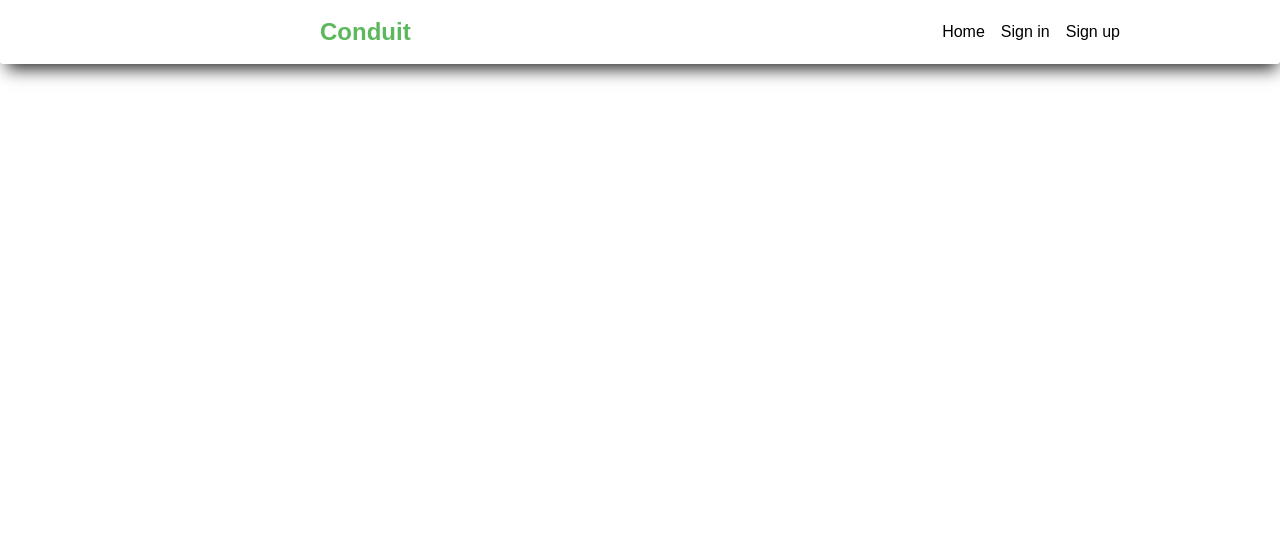
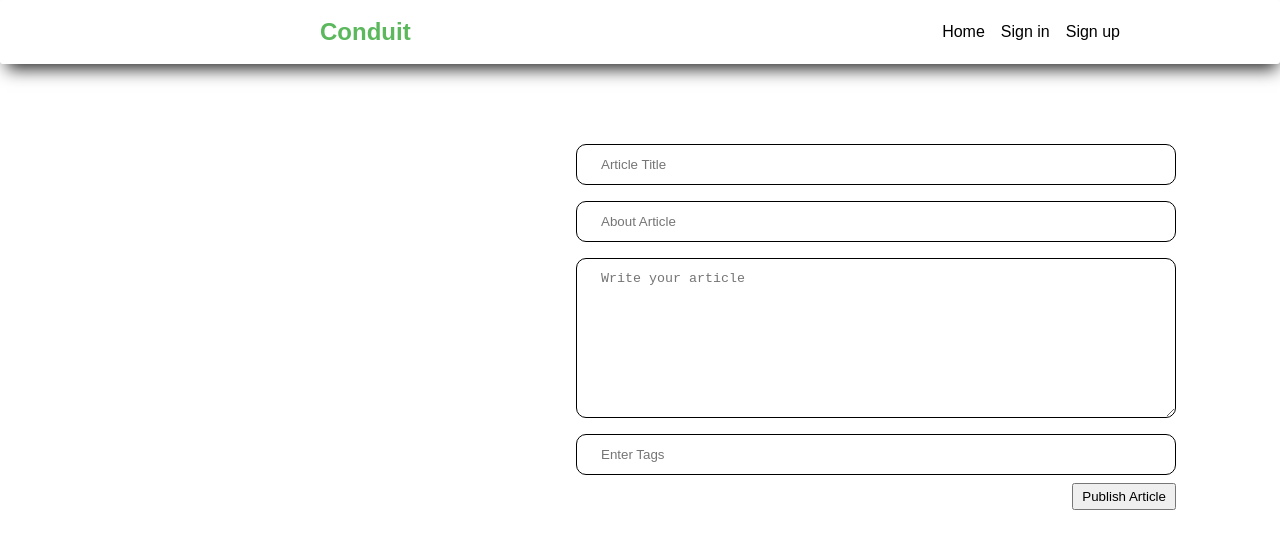
Before and after one commit to Ayush-Pyakurel/real-world-app-react, a React (Vite) app: page /create-article in a window 1280 px wide. Shown: the top 548 px of the page. Built offline with nearby package versions, Linux system fonts and the light colour scheme.

Commit message:
Dashboard for Home Page Page to create new Article and style to the page

```diff
--- a/src/App.tsx
+++ b/src/App.tsx
@@ -4,7 +4,7 @@ import "./App.css";
 import Login from "./Pages/login/Login";
 import Signup from "./Pages/SignUp/Signup";
 import Home from "./Pages/Home/Home";
-
+import NewArticle from "./Pages/New-Article/newArticle";
 //react router import
 import { Route, Routes } from "react-router-dom";
 
@@ -24,12 +24,13 @@ function App() {
     <>
       <NavBar logStatus={loggedin} username={username} />
       <Routes>
-        <Route path="/" element={<Home />} />
+        <Route path="/" element={<Home loggedin={loggedin} />} />
         <Route
           path="/login"
           element={<Login toggles={toggle} username={setUsername} />}
         />
         <Route path="/signup" element={<Signup />} />
+        <Route path="/create-article" element={<NewArticle />} />
       </Routes>
     </>
   );
--- a/src/Component/NavBar/NavBar.tsx
+++ b/src/Component/NavBar/NavBar.tsx
@@ -38,7 +38,7 @@ const NavBar: React.FC<booleanProp> = (prop): ReactElement => {
               <Link to="/">Home</Link>
             </li>
             <li>
-              <Link to="/article">New Article</Link>
+              <Link to="/create-article">New Article</Link>
             </li>
             <li>
               <Link to="/setting">Settings</Link>
--- a/src/Pages/Home/Home.module.css
+++ b/src/Pages/Home/Home.module.css
@@ -1,12 +1,53 @@
+.container {
+  /* border: 2px solid grey; */
+  position: relative;
+  box-sizing: border-box;
+  margin: 1rem 3.5rem 0rem 3.5rem;
+  height: 90vh;
+}
+
+.articles {
+  position: absolute;
+  top: 13%;
+  left: 15%;
+}
+
+.line {
+  border-bottom: 2px solid rgba(0, 0, 0, 0.1);
+  width: 67rem;
+  position: absolute;
+  top: 8%;
+  left: 15%;
+}
+
+.line .sub-menu {
+  display: flex;
+}
+
+.sub-menu a {
+  text-decoration: none;
+  margin-right: 1.5rem;
+  padding-bottom: 7px;
+  cursor: pointer;
+  color: black;
+  font-family: "Source Sans Pro", sans-serif;
+}
+
+/* .active {
+  color: #5cb85c;
+} */
+
+/* .sub-menu p:active {
+} */
+
 .tags {
   width: 250px;
   position: absolute;
-  top: 50%;
+  top: 2%;
   right: 10%;
   background-color: #f3f3f3;
   padding: 4px;
   border-radius: 8px;
-  box-sizing: border-box;
 }
 
 .tags div {
--- a/src/Pages/Home/Home.tsx
+++ b/src/Pages/Home/Home.tsx
@@ -1,17 +1,27 @@
-import { useEffect, useState } from "react";
+//react import
+import { ReactElement, useEffect, useState } from "react";
+
+//component imports
 import Banner from "../../Component/Banner/Banner";
-
 import homeStyles from "./Home.module.css";
 
+//axios imports
 import axios from "axios";
 
-const Home = () => {
+//react router import
+import { NavLink } from "react-router-dom";
+
+interface booleanProps {
+  loggedin: boolean;
+}
+
+interface navLinks {
+  activeClassName: string;
+}
+
+const Home: React.FC<booleanProps> = ({ loggedin }): ReactElement => {
   const [tag, setTags] = useState<any>([]);
   const [loading, setLoading] = useState<boolean>(false);
-
-  // axios.get("https://api.realworld.io/api/tags").then((response) => {
-  //   //setTags(response.data.tags);
-  // });
 
   useEffect(() => {
     axios
@@ -26,9 +36,32 @@ const Home = () => {
 
   return (
     <>
+      {!loggedin ? (
         <Banner />
-      <div>
-        <h1>Home</h1>
+      ) : (
+        <div className={homeStyles.container}>
+          <div className={homeStyles.line}>
+            <div className={homeStyles["sub-menu"]}>
+              <NavLink
+                to="#"
+                style={({ isActive }) => {
+                  return isActive ? { color: "#5cb85c" } : {};
+                }}
+              >
+                Your Feed
+              </NavLink>
+              <NavLink
+                to="#"
+                style={({ isActive }) => ({
+                  color: isActive ? "#5cb85c" : "black",
+                })}
+              >
+                Global Feed
+              </NavLink>
+            </div>
+          </div>
+          <div className={homeStyles.articles}>
+            <span>No article are here... yet</span>
           </div>
           <div className={homeStyles.tags}>
             <p>Popular Tags</p>
@@ -43,6 +76,8 @@ const Home = () => {
                 })}
             </div>
           </div>
+        </div>
+      )}
     </>
   );
 };
--- /dev/null
+++ b/src/Pages/New-Article/newArticle.module.css
@@ -0,0 +1,33 @@
+.container {
+  margin: 5rem 30rem 0 36rem;
+}
+
+.article-form {
+  display: flex;
+  flex-direction: column;
+  gap: 0.5rem;
+  width: 600px;
+}
+
+.btn-container {
+  align-self: flex-end;
+}
+
+.error {
+  color: red;
+}
+
+input,
+textarea {
+  padding: 0.75rem 1.5rem;
+  border-radius: 10px;
+  border: 1px solid black;
+}
+
+textarea {
+  height: 10rem;
+}
+
+.submit-button {
+  padding: 4px 8px;
+}
--- /dev/null
+++ b/src/Pages/New-Article/newArticle.tsx
@@ -0,0 +1,132 @@
+import { ReactElement, useState } from "react";
+
+//styles import
+import newArticleStyles from "./newArticle.module.css";
+
+import { Navigate, useNavigate } from "react-router-dom";
+
+//formik import
+import { useFormik } from "formik";
+
+//yup import
+import * as YUP from "yup";
+import axios from "axios";
+
+//react-toastify imports
+import { ToastContainer, toast } from "react-toastify";
+import "react-toastify/dist/ReactToastify.css";
+
+const NewArticle: React.FC = (): ReactElement => {
+  const navigate = useNavigate();
+  const [article, setArticle] = useState({});
+
+  //function to handle article submission
+  const createArticelSubmit = (inputValue: any) => {
+    axios
+      .post(
+        "https://api.realworld.io/api/articles",
+        {
+          article: {
+            title: inputValue.title,
+            description: inputValue.about,
+            body: inputValue.article,
+            tagList: [inputValue.tags],
+          },
+        },
+        {
+          headers: {
+            "content-type": "application/json",
+            Authorization: `Token ${localStorage.getItem("Token")}`,
+          },
+        }
+      )
+      .then((response) => {
+        toast.success("Created Your Article");
+        setTimeout(() => {
+          navigate("/");
+        }, 2000);
+        console.log(response.data);
+      });
+  };
+
+  //validation schema for form
+  const validationSchema = YUP.object({
+    title: YUP.string().required("Title is required!"),
+    about: YUP.string().required("About field must not be empty!"),
+    article: YUP.string().required("Article is required!"),
+    tags: YUP.string(),
+  });
+
+  const formik = useFormik({
+    initialValues: {
+      title: "",
+      about: "",
+      article: "",
+      tags: "",
+    },
+    onSubmit: (value) => {
+      createArticelSubmit(value);
+    },
+    validationSchema: validationSchema,
+  });
+
+  return (
+    <div className={newArticleStyles.container}>
+      <ToastContainer position="top-center" autoClose={1000} />
+      <form
+        className={newArticleStyles["article-form"]}
+        onSubmit={formik.handleSubmit}
+      >
+        <input
+          type="text"
+          name="title"
+          onBlur={formik.handleBlur}
+          onChange={formik.handleChange}
+          value={formik.values.title}
+          placeholder="Article Title"
+        />
+        <div className={newArticleStyles.error}>
+          {formik.errors.title && formik.touched.title && formik.errors.title}
+        </div>
+        <input
+          type="text"
+          name="about"
+          onBlur={formik.handleBlur}
+          onChange={formik.handleChange}
+          value={formik.values.about}
+          placeholder="About Article"
+        />
+        <div className={newArticleStyles.error}>
+          {formik.errors.about && formik.touched.about && formik.errors.about}
+        </div>
+        <textarea
+          name="article"
+          onBlur={formik.handleBlur}
+          onChange={formik.handleChange}
+          value={formik.values.article}
+          placeholder="Write your article"
+        />
+        <div className={newArticleStyles.error}>
+          {formik.errors.article &&
+            formik.touched.article &&
+            formik.errors.article}
+        </div>
+        <input
+          type="text"
+          name="tags"
+          onBlur={formik.handleBlur}
+          onChange={formik.handleChange}
+          value={formik.values.tags}
+          placeholder="Enter Tags"
+        />
+        <div className={newArticleStyles["btn-container"]}>
+          <button className={newArticleStyles["submit-button"]}>
+            Publish Article
+          </button>
+        </div>
+      </form>
+    </div>
+  );
+};
+
+export default NewArticle;
--- a/src/Pages/login/Login.tsx
+++ b/src/Pages/login/Login.tsx
@@ -19,6 +19,8 @@ import "react-toastify/dist/ReactToastify.css";
 
 import axios from "axios";
 
+import { useNavigate } from "react-router-dom";
+
 //interface for axios response
 interface loginResponse {
   user: {
@@ -36,6 +38,8 @@ interface funcProps {
 }
 
 const Login: React.FC<funcProps> = (prop): ReactElement => {
+  const navigate = useNavigate();
+
   const loginSubmit = async (inputValue: any) => {
     await axios
       .post<loginResponse>(
@@ -49,6 +53,7 @@ const Login: React.FC<funcProps> = (prop): ReactElement => {
         {
           headers: {
             "content-type": "application/json",
+            Authorization: `Token ${localStorage.getItem("Token")}`,
           },
         }
       )
@@ -57,6 +62,9 @@ const Login: React.FC<funcProps> = (prop): ReactElement => {
         localStorage.setItem("Token", res.data.user.token);
         prop.username(res.data.user.username);
         prop.toggles();
+        setTimeout(() => {
+          navigate("/");
+        }, 2000);
       })
       .catch((err) => {
         toast.error(
@@ -85,7 +93,7 @@ const Login: React.FC<funcProps> = (prop): ReactElement => {
 
   return (
     <>
-      <ToastContainer position="top-center" autoClose={2000} />
+      <ToastContainer position="top-center" autoClose={1000} />
       <div className={loginStyles["login-container"]}>
         <>
           <div className={loginStyles["form-title"]}>
```
Also changed, not shown: src/Component/Your Article/YourArticle.tsx (added, +7 -0 lines), src/Component/Your Article/YourArticle.module.css (added). Lines whose indentation alone changed are shown as unchanged.
